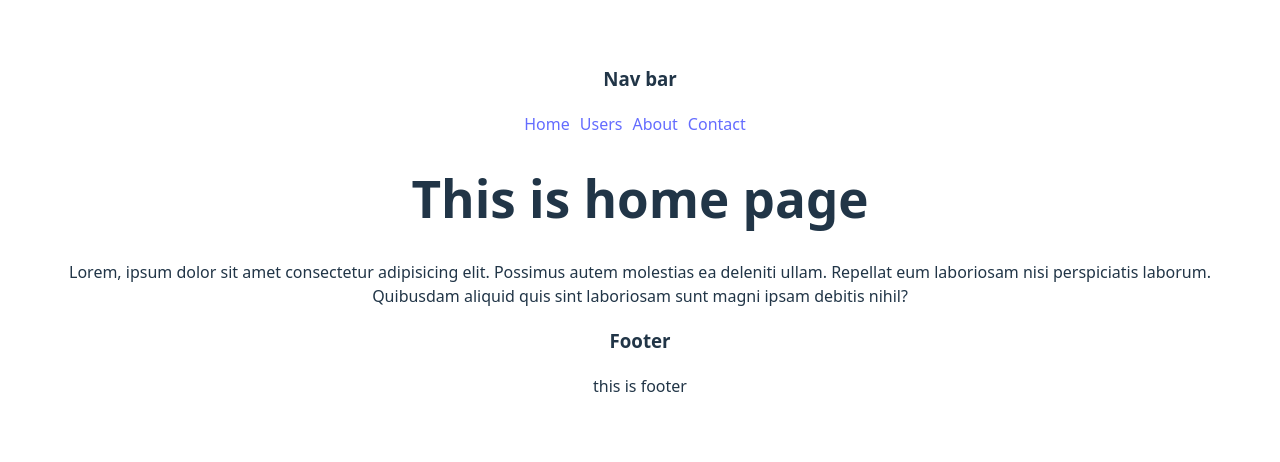
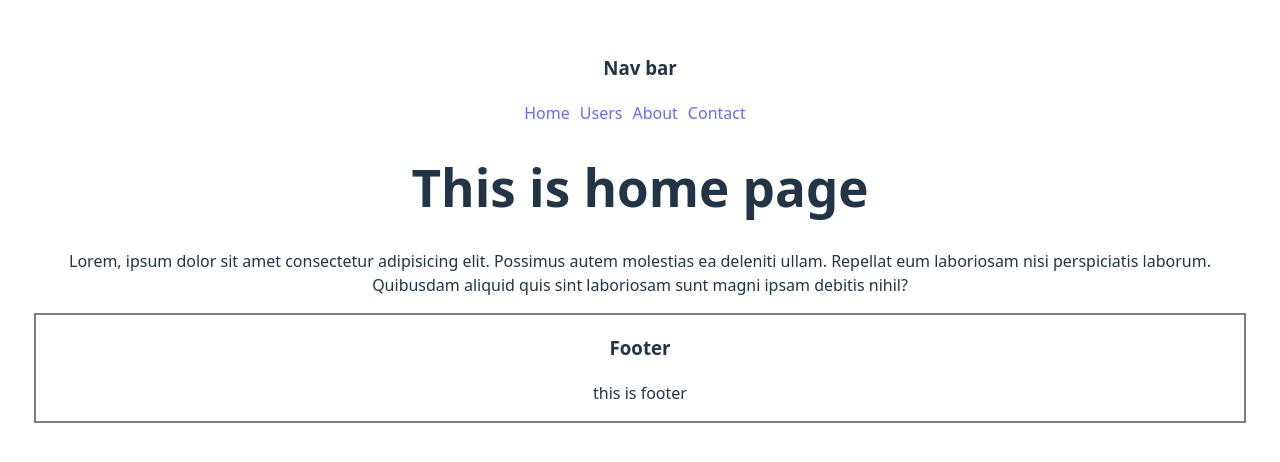
Before and after one commit to sazid0101/React-router-introduction, a React (Vite) app: page / in a window 1280 px wide. Shown: the part 170-632 px from the top of the page. Built offline with nearby package versions, Linux system fonts and the light colour scheme.

Commit message:
show single dtls by clicking button,when click the button we get the id & details find by id & shown

```diff
--- a/src/Components/Footer/Footer.jsx
+++ b/src/Components/Footer/Footer.jsx
@@ -1,6 +1,10 @@
 const Footer = () => {
+    const myStyle={
+        border: '2px solid gray',
+        margin:'2px'
+    }
     return (
-        <div>
+        <div style={myStyle}>
             <h3>Footer</h3>
             <p>this is footer</p>
         </div>
--- a/src/Components/User/User.jsx
+++ b/src/Components/User/User.jsx
@@ -1,13 +1,18 @@
+import { Link } from "react-router-dom";
+
 const User = ({user}) => {
     const myStyle={
         border: '2px solid red',
         margin:'2px'
     }
-    const {name,email}=user
+    const {name,id}=user
     return (
         <div style={myStyle}>
             <h2>name: {name}</h2>
-            <p>Email: {email}</p>
+
+            <Link to= {`/user/${id}`}>
+            <button>Click Me</button>
+            </Link>
         </div>
     );
 };
--- a/src/Components/UserDetails/UserDetails.jsx
+++ b/src/Components/UserDetails/UserDetails.jsx
@@ -3,10 +3,16 @@ import { useLoaderData } from "react-router-dom";
 const UserDetails = () => {
     const user = useLoaderData()
     // console.log(dataLoad)
-    const {name} =user
+    const {name,email,address} =user
+    const myStyle={
+        border: '2px solid green',
+        margin:'2px'
+    }
     return (
-        <div>
+        <div style={myStyle}>
             <h4>User Details: {name}</h4>
+            <p>Email: {email}</p>
+            <p>Street: {address.street}, City: {address.city}</p>
         </div>
     );
 };
```
